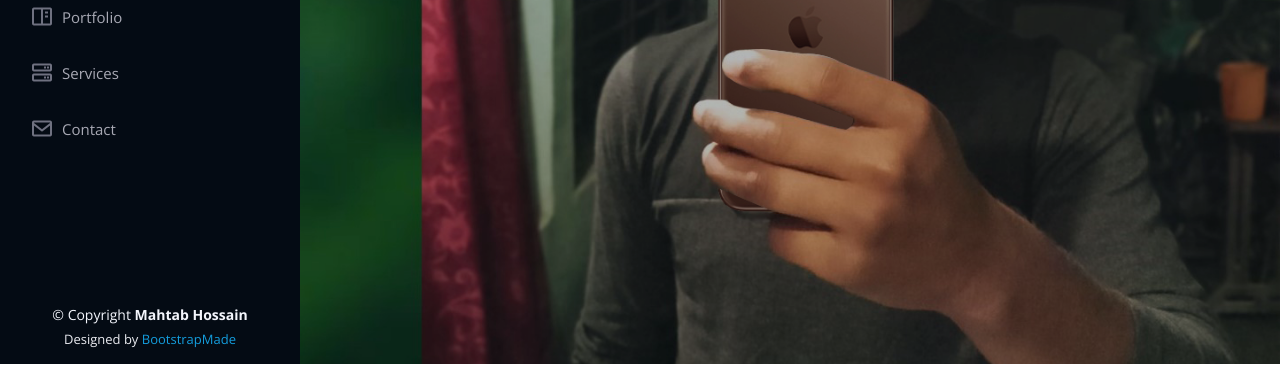
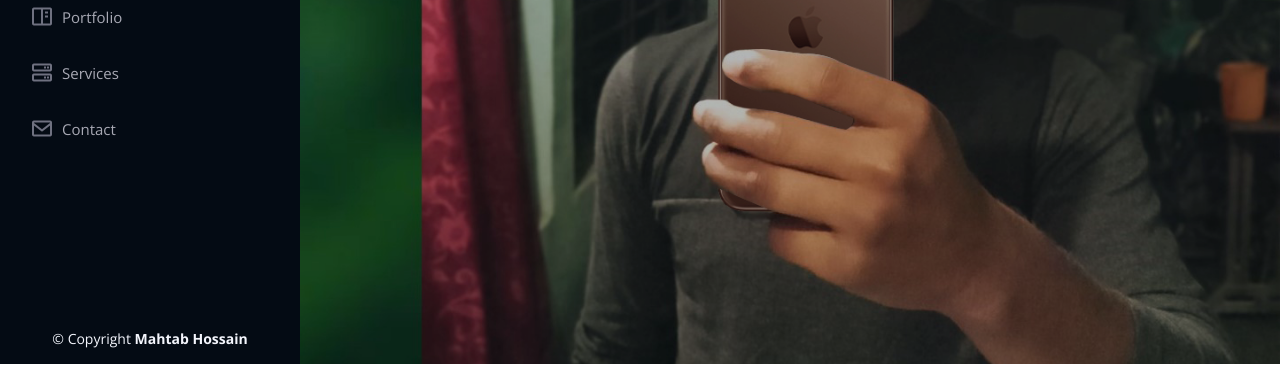
Before and after one commit to DeveloperMahatab/mahtab-hossain, a plain HTML site: page index.html in a window 1280 px wide. Shown: the part 436-802 px from the top of the page. Drawn offline with nearby package versions, Linux system fonts and the light colour scheme.

Commit message:
Update index.html

```diff
--- a/index.html
+++ b/index.html
@@ -36,6 +36,13 @@
 </head>
 
 <body>
+
+    <!-- Messenger Chat Plugin Code -->
+    <div id="fb-root"></div>
+
+    <!-- Your Chat Plugin code -->
+    <div id="fb-customer-chat" class="fb-customerchat">
+    </div>
 
   <!-- ======= Mobile nav toggle button ======= -->
   <i class="bi bi-list mobile-nav-toggle d-xl-none"></i>
@@ -629,15 +636,14 @@
       <div class="copyright">
         &copy; Copyright <strong><span>Mahtab Hossain</span></strong>
       </div>
-      <div class="credits">
-        <!-- All the links in the footer should remain intact. -->
-        <!-- You can delete the links only if you purchased the pro version. -->
-        <!-- Licensing information: https://bootstrapmade.com/license/ -->
-        <!-- Purchase the pro version with working PHP/AJAX contact form: https://bootstrapmade.com/iportfolio-bootstrap-portfolio-websites-template/ -->
-        Designed by <a href="https://bootstrapmade.com/">BootstrapMade</a>
-      </div>
     </div>
   </footer><!-- End  Footer -->
+
+
+
+
+
+
 
   <a href="#" class="back-to-top d-flex align-items-center justify-content-center"><i class="bi bi-arrow-up-short"></i></a>
 
@@ -651,6 +657,26 @@
   <script src="assets/vendor/swiper/swiper-bundle.min.js"></script>
   <script src="assets/vendor/typed.js/typed.min.js"></script>
   <script src="assets/vendor/waypoints/noframework.waypoints.js"></script>
+      <script>
+      var chatbox = document.getElementById('fb-customer-chat');
+      chatbox.setAttribute("page_id", "147156014166981");
+      chatbox.setAttribute("attribution", "biz_inbox");
+
+      window.fbAsyncInit = function() {
+        FB.init({
+          xfbml            : true,
+          version          : 'v11.0'
+        });
+      };
+
+      (function(d, s, id) {
+        var js, fjs = d.getElementsByTagName(s)[0];
+        if (d.getElementById(id)) return;
+        js = d.createElement(s); js.id = id;
+        js.src = 'https://connect.facebook.net/en_US/sdk/xfbml.customerchat.js';
+        fjs.parentNode.insertBefore(js, fjs);
+      }(document, 'script', 'facebook-jssdk'));
+    </script>
 
   <!-- Template Main JS File -->
   <script src="assets/js/main.js"></script>
```
